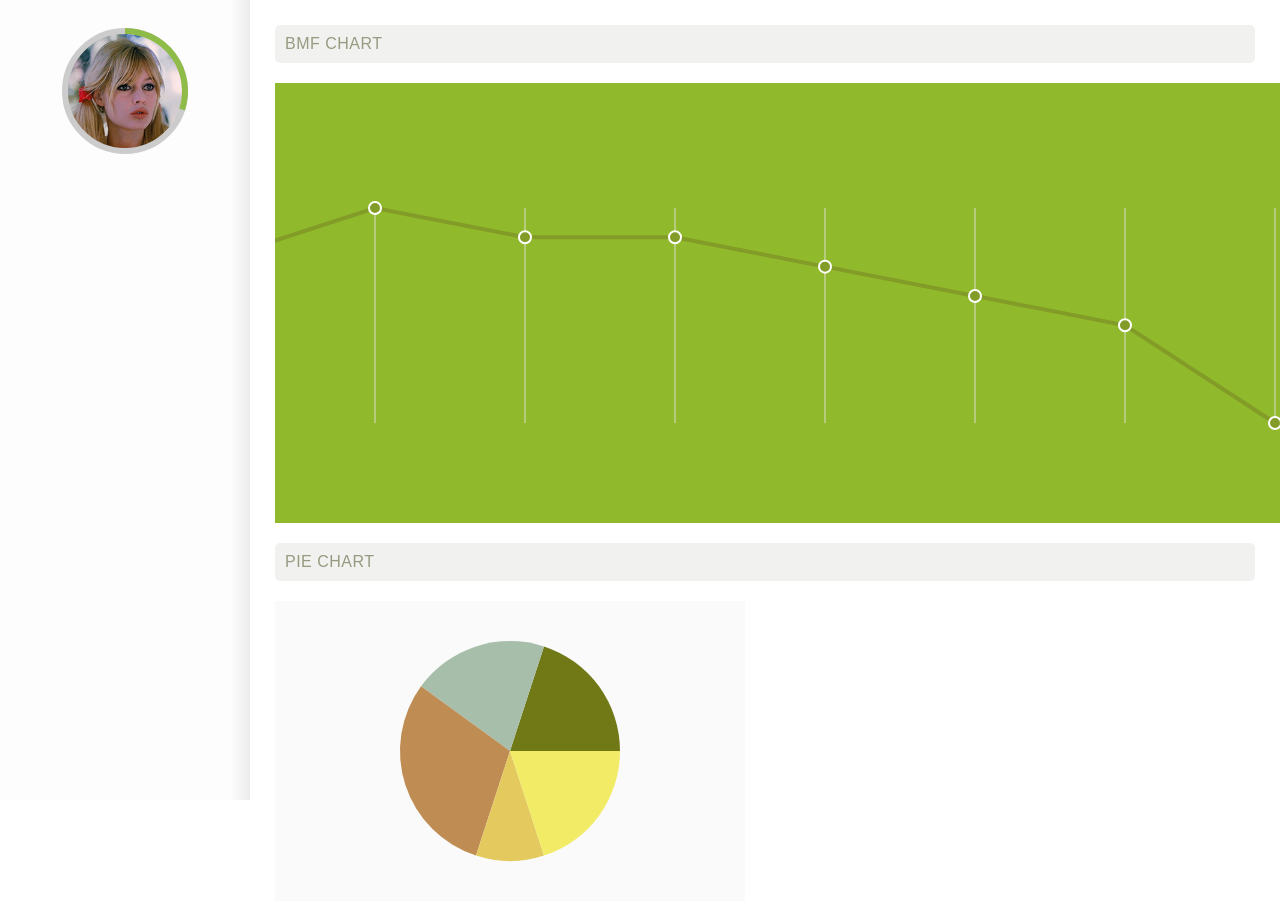
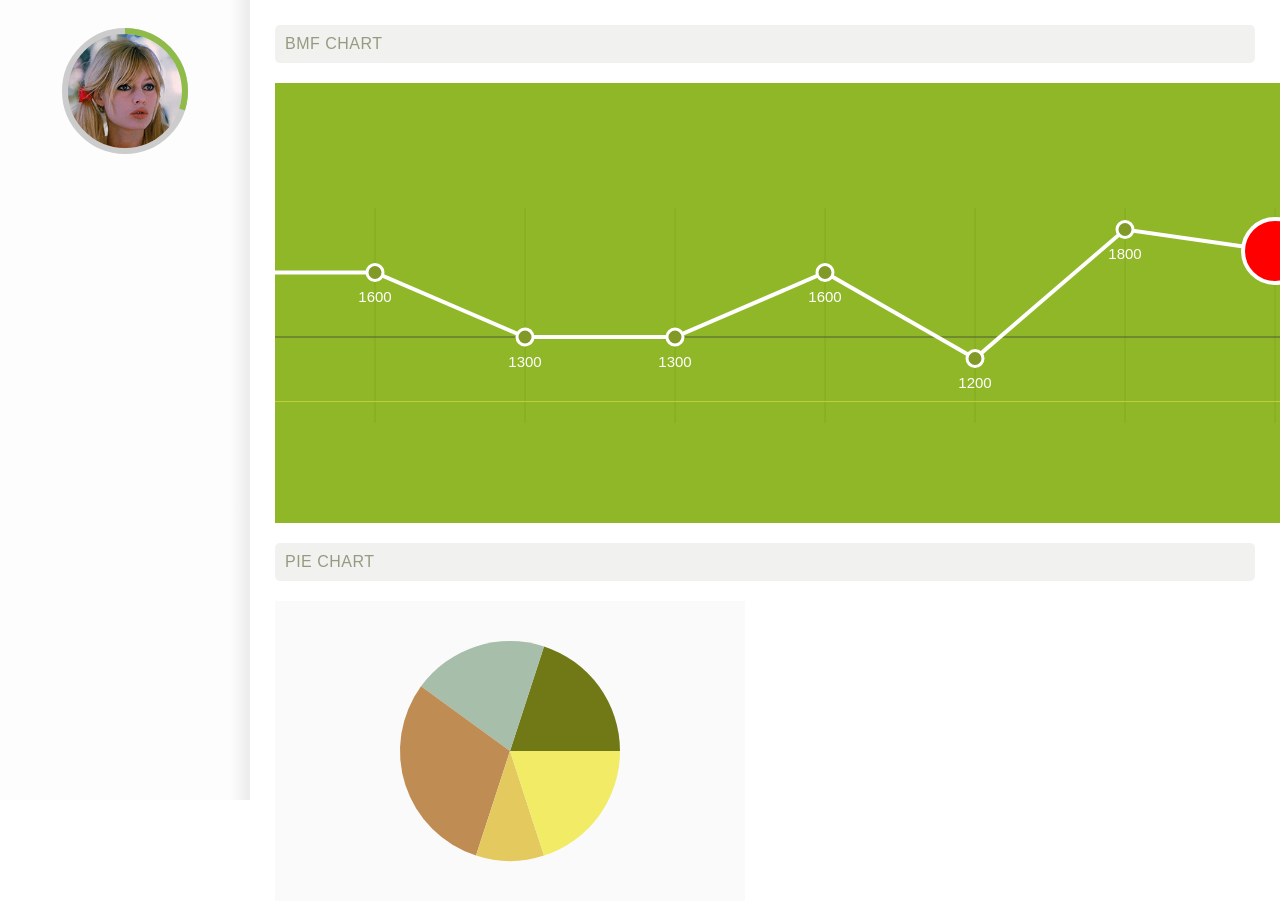
Before and after one commit to davoreric/chartphael, a website: page demo/index.html in a window 1280 px wide. Shown: the top 904 px of the page. Drawn offline with Linux system fonts and the light colour scheme.

Commit message:
updated codebase

```diff
--- a/demo/assets/styles.css
+++ b/demo/assets/styles.css
@@ -11,5 +11,5 @@ html, body { min-height: 100%; font-family: sans-serif; }
 h2 { font-size: 16px; font-weight: 400; padding: 10px; text-transform: uppercase; color: #979980; background: #f1f2ef; border-radius: 5px; margin: 0; letter-spacing: .5px; }
 
 .chart_wrap { margin: 20px 0; width: 470px; height: 300px; background: #fafafa; position: relative; }
-.chart_wrap.large { width: 1100px; height: 440px; background: #91b92c; }
+.chart_wrap.large { width: 1100px; height: 440px; background: #8fb727; }
 .chart_el { position: absolute; top: 0; left: 0; width: 100%; height: 100%; }
--- a/demo/index.html
+++ b/demo/index.html
@@ -59,23 +59,40 @@
             };
 
             var bmfChartJSON = {
+                "infoAxis": [
+                    {
+                        "coord": { "y": 1300 },
+                        "color": "#515d34"
+                    },
+                    {
+                        "coord": { "y": 1000 },
+                        "color": "#bfce3b"
+                    }
+                ],
                 "items": [
-                    { "x": 0, "y": 0 },
-                    { "x": 4, "y": 50 },
-                    { "x": 6, "y": 65 },
-                    { "x": 8, "y": 80 },
-                    { "x": 10, "y": 95 },
-                    { "x": 13, "y": 95 },
-                    { "x": 18, "y": 110 },
-                    { "x": 20, "y": 85 },
-                    { "x": 24, "y": 95 }
+                    { "y": 1700 },
+                    { "y": 1800 },
+                    { "y": 1200 },
+                    { "y": 1600 },
+                    { "y": 1300 },
+                    { "y": 1300 },
+                    { "y": 1600 },
+                    { "y": 1600 }
                 ]
             };
 
             var lineChartJSON = {
-                "axis": {
-                    "x": [0,2,4,6,8,10,12,14,16,18,20,22,24],
-                    "y": [0,25,50,75,100,125,150,175]
+                "grid": {
+                    "x": {
+                        "interval": 2,
+                        "min": 0,
+                        "max": 31
+                    },
+                    "y": {
+                        "interval": 25,
+                        "min": 0,
+                        "max": 175
+                    }
                 },
                 "items": [
                     { "x": 0, "y": 30 },
@@ -84,7 +101,7 @@
                     { "x": 8, "y": 80 },
                     { "x": 10, "y": 95 },
                     { "x": 13, "y": 95 },
-                    { "x": 18, "y": 110 },
+                    { "x": 18, "y": 100 },
                     { "x": 20, "y": 85 },
                     { "x": 22, "y": 75 },
                     { "x": 24, "y": 95 }
@@ -103,7 +120,16 @@
             var bmfChart = new chartphael({
                 id: 'bmf_chart',
                 type: 'bmf',
-                data: bmfChartJSON
+                data: bmfChartJSON,
+                fixedStepY: 150,
+                xAxis: false,
+                directionY: 'right',
+                padding: {
+                    'top': 125,
+                    'right': 100,
+                    'bottom': 100,
+                    'left': 0
+                },
             });
 
             var pieChart = new chartphael({
@@ -112,13 +138,13 @@
                 data: pieChartJSON
             });
 
-            var lineGraph = new chartphael({
+            /*var lineGraph = new chartphael({
                 id: 'line_chart',
                 type: 'line',
                 data: lineChartJSON,
                 dataXMax: 24,
                 dataYMax: 175
-            });
+            });*/
 
         </script>
 
```
Also changed, not shown: dist/chartphael.js, dist/graph/mbf.js.
